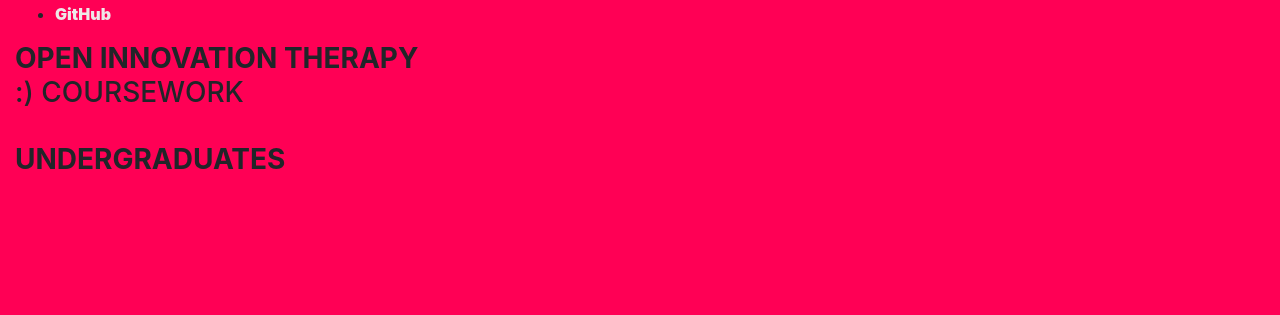
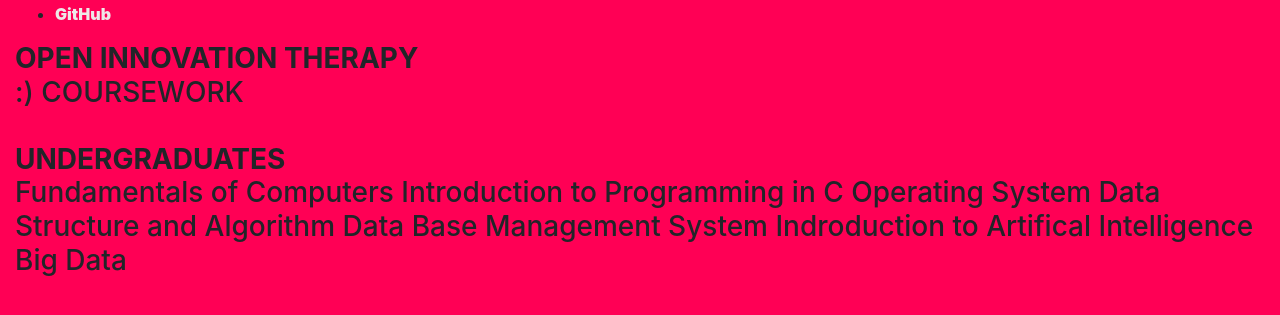
Before and after one commit to ayu4tor/Urbanic-Heroku-webpage, a Python web app: template templates/Portfolio index.html in a window 1280 px wide. Shown: the part 189-504 px from the top of the page. Run offline with Jinja, Linux system fonts and the light colour scheme; the template is opened without the code that fills it, so the values that code supplies are empty.

Commit message:
Update Portfolio index.html

```diff
--- a/templates/Portfolio index.html
+++ b/templates/Portfolio index.html
@@ -129,6 +129,13 @@
                  <h3> <b> OPEN INNOVATION THERAPY</b> <br>
                      :) COURSEWORK </br>
                        <br> <b> UNDERGRADUATES </b>  </br>
+                     Fundamentals of Computers
+                     Introduction to Programming in C
+                     Operating System
+                     Data Structure and Algorithm
+                     Data Base Management System
+                     Indroduction to Artifical Intelligence
+                     Big Data
                      </h3>
 
 
```
